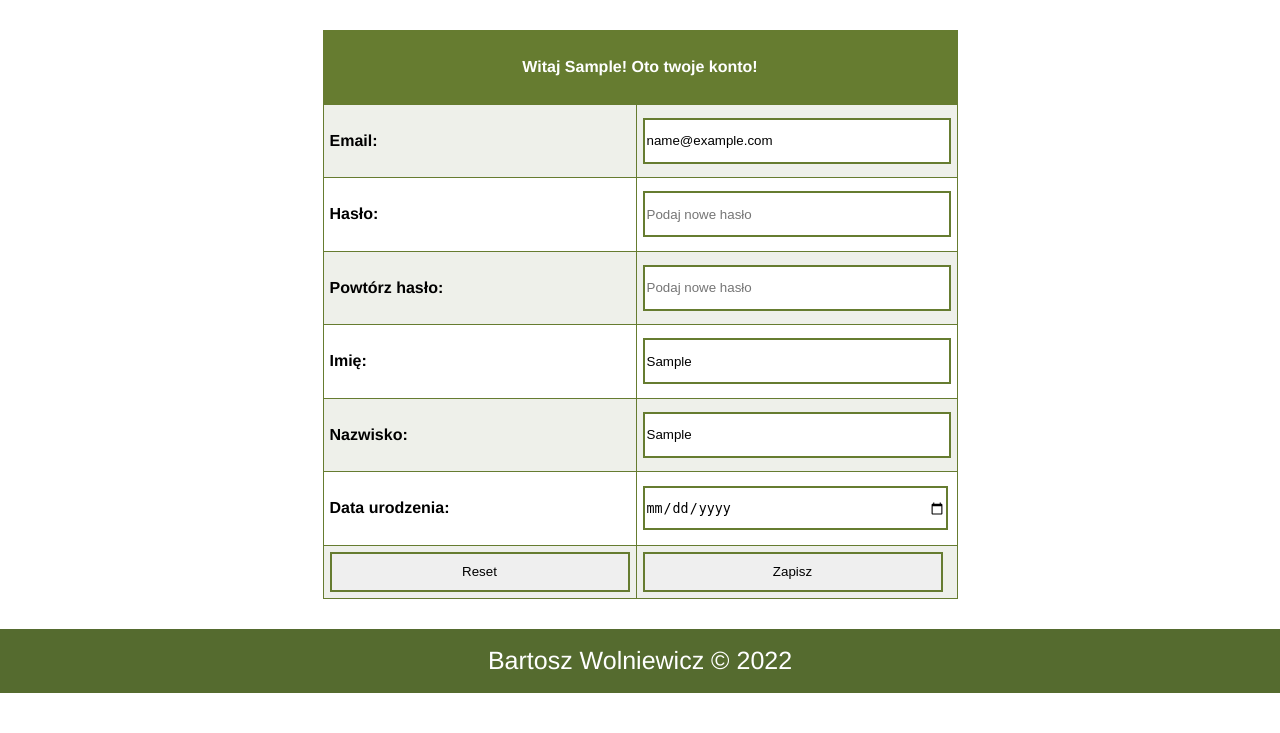
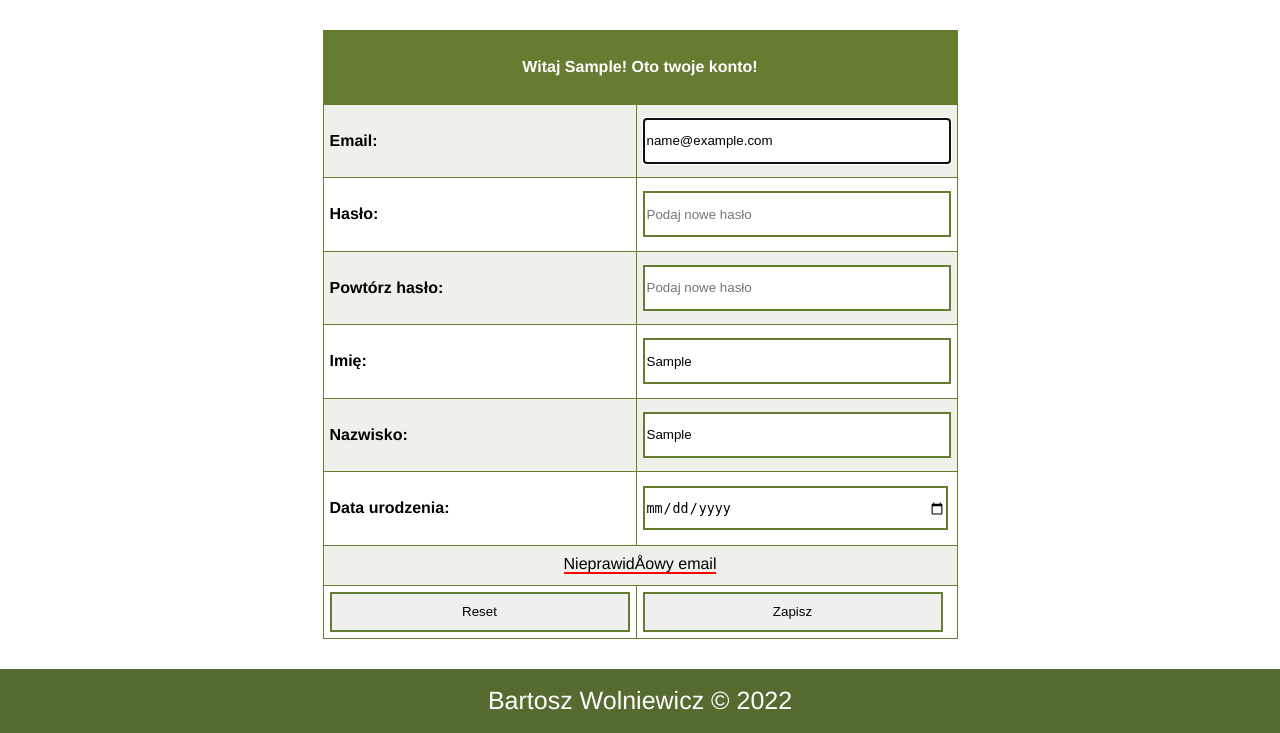
Before and after one commit to WolniewiczBartek/FirstOnlineShopPHP, a PHP site: the page made by sites/userinfo.php in a window 1280 px wide. Shown: the part 160-893 px from the top of the page. Before the commit the page ends 853 px from the top, so only its background shows below. Run offline with PHP 8.4, Linux system fonts and the light colour scheme; the visitor is signed in with stand-in values (Sample User, id 1); tables that the repository leaves empty or names only in its code hold one stand-in row (values such as "Sample post").

Commit message:
Update userinfo.php

```diff
--- a/sites/userinfo.php
+++ b/sites/userinfo.php
@@ -30,6 +30,7 @@ OPOLE;
   <head>
     <meta charset="utf-8">
     <title>Gąbkomarzenie</title>
+    <link rel="icon" type="image/x-icon" href="../images/favicon.ico">
     <link rel="stylesheet" href="../styl.css">
   </head>
   <body>
@@ -63,14 +64,14 @@ OPOLE;
             <tr>
               <th colspan=2><h4>Witaj $dane[imie]! Oto twoje konto!</h4></th>
             </tr>
-            <form action=./update_uzytkownik.php?id=$dane[id] id=edituser method=POST></form>
+            <form action=../scripts/update_uzytkownik.php?id=$dane[id] id=edituser method=POST></form>
             <tr>
               <td><h4>Email: </h4></td>
-              <td><input type=text name=email form=edituser value=$dane[email]></td>
+              <td><input type=text name=email form=edituser value=$dane[email] autofocus></td>
             </tr>
             <tr>
               <td><h4>Hasło: </h4></td>
-              <td><input type=password name=haslo1 form=edituser placeholder='Podaj nowe hasło'></td>
+              <td><input type=password name=haslo1 form=edituser class=haslo placeholder='Podaj nowe hasło'></td>
             </tr>
             <tr>
               <td><h4>Powtórz hasło: </h4></td>
@@ -88,16 +89,16 @@ OPOLE;
               <td><h4>Data urodzenia: </h4></td>
               <td><input type=date name=data_urodzenia form=edituser value=$dane[data_urodzenia]></td>
             </tr>
-
-
-
-
-
+            <tr>
+              <td colspan=2 align=center>
+                <span id=hasloinfo style=display:none;></span>
 OPOLE;
-        if(isset($_GET['error'])){
-          echo "<tr><td colspan=2 align=center><span id=error>$_GET[error]</span></td></tr>";
+        if(isset($_GET['info'])){
+          echo "<span id=error>$_GET[info]</span>";
         }
         echo <<< OPOLE
+              </td>
+            </tr>
             <tr>
               <td><input type=reset form=edituser value=Reset></td>
               <td><input type=submit form=edituser value=Zapisz></td>
@@ -120,5 +121,6 @@ OPOLE;
 ?>
     </div>
     <footer>Bartosz Wolniewicz &copy; 2022</footer>
+    <script type="text/javascript" src="../skrypt.js"></script>
   </body>
 </html>
```
